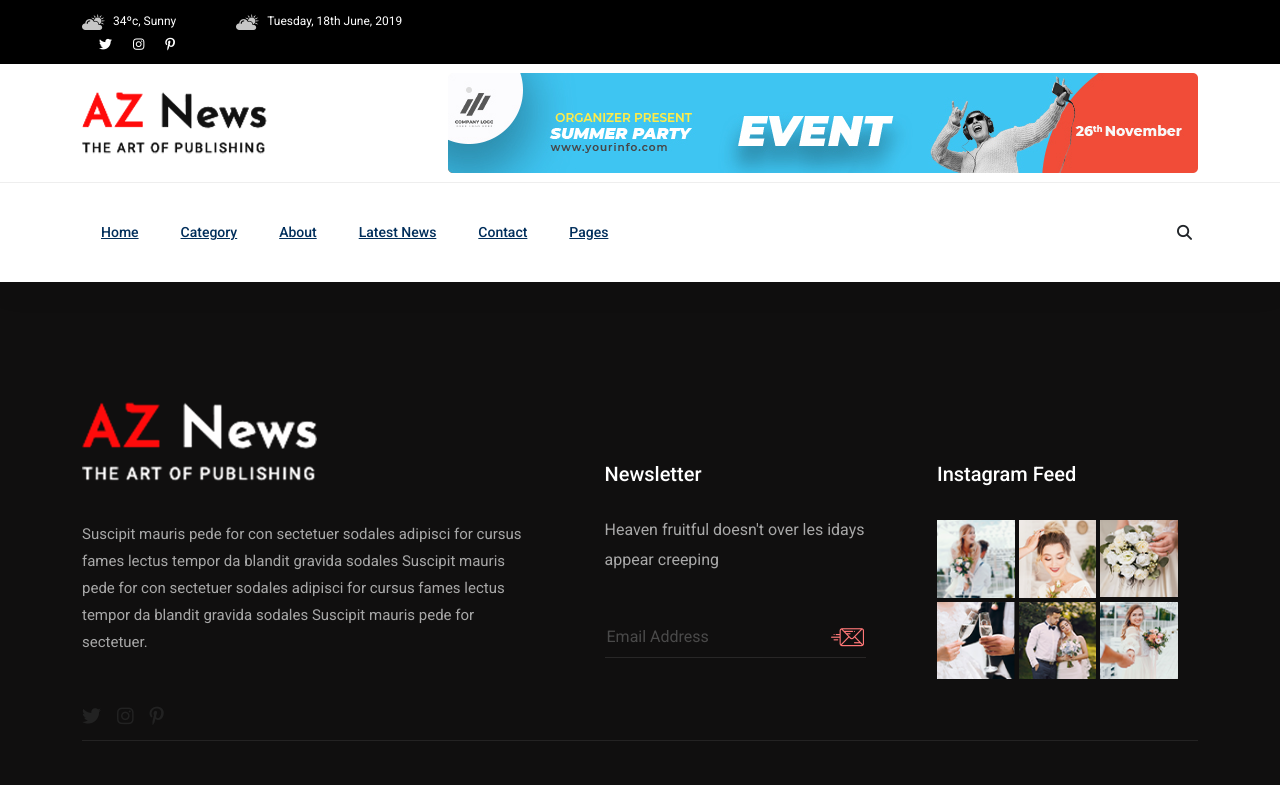
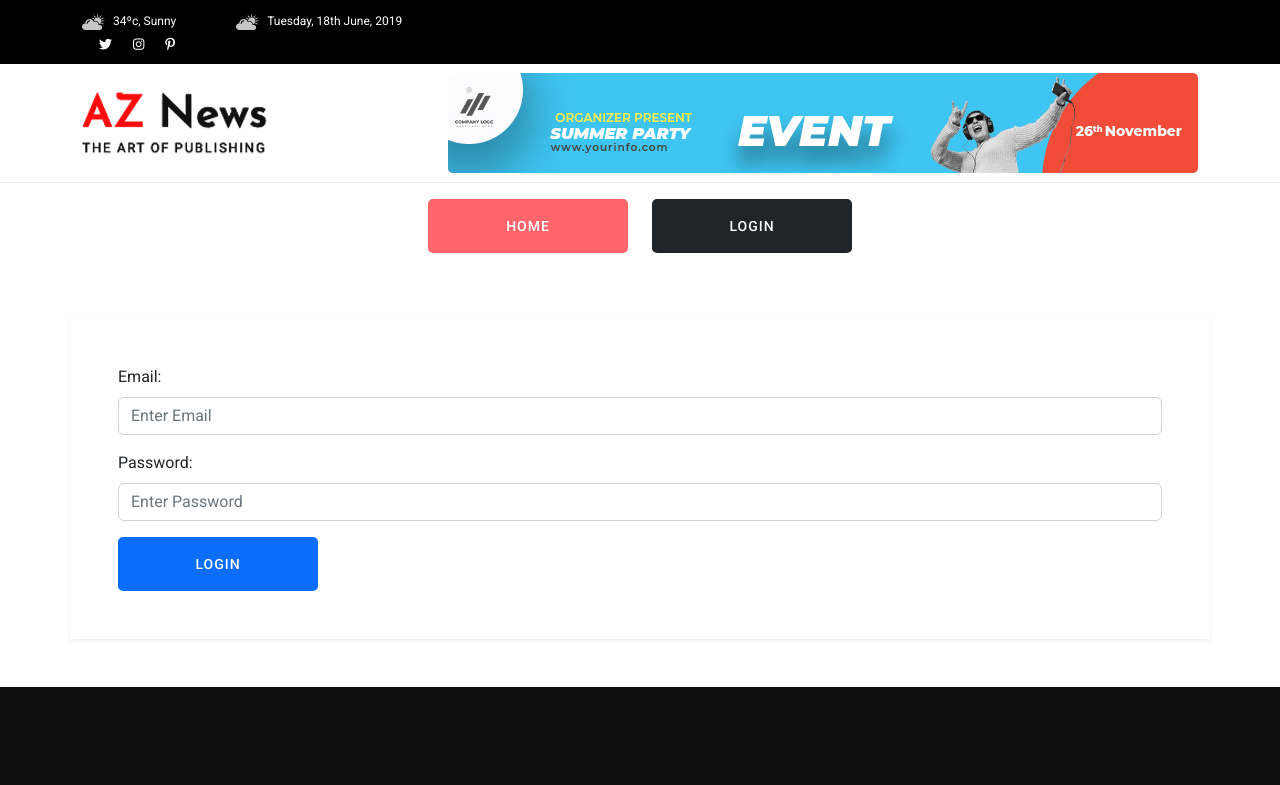
Before and after one commit to kaungthant-w/my_media_client, a Vue app: page /login in a window 1280 px wide. Shown: the top 785 px of the page. Built offline with nearby package versions, Linux system fonts and the light colour scheme.

Commit message:
38_-_Login_Process_with_API and 37_-_Login_UI

```diff
--- a/public/index.html
+++ b/public/index.html
@@ -90,37 +90,6 @@
                                 <!-- sticky -->
                                 <div class="sticky-logo">
                                     <a href="index.html"><img src="assets/img/logo/logo.png" alt="" /></a>
-                                </div>
-                                <!-- Main-menu -->
-                                <div class="main-menu d-none d-md-block">
-                                    <nav>
-                                        <ul id="navigation">
-                                            <li><a href="index.html">Home</a></li>
-                                            <li><a href="categori.html">Category</a></li>
-                                            <li><a href="about.html">About</a></li>
-                                            <li><a href="latest_news.html">Latest News</a></li>
-                                            <li><a href="contact.html">Contact</a></li>
-                                            <li>
-                                                <a href="details.html">Pages</a>
-                                                <ul class="submenu">
-                                                    <li><a href="elements.html">Element</a></li>
-                                                    <li><a href="blog.html">Blog</a></li>
-                                                    <li><a href="single-blog.html">Blog Details</a></li>
-                                                    <li><a href="details.html">Categori Details</a></li>
-                                                </ul>
-                                            </li>
-                                        </ul>
-                                    </nav>
-                                </div>
-                            </div>
-                            <div class="col-xl-2 col-lg-2 col-md-4">
-                                <div class="header-right-btn f-right d-none d-lg-block">
-                                    <i class="fas fa-search special-tag"></i>
-                                    <div class="search-box">
-                                        <form action="details.html">
-                                            <input type="text" placeholder="Search" />
-                                        </form>
-                                    </div>
                                 </div>
                             </div>
                             <!-- Mobile Menu -->
--- a/src/js/homePage.js
+++ b/src/js/homePage.js
@@ -57,6 +57,18 @@ import axios from 'axios'
                 });
             },
 
+            home() {
+                this.$router.push({
+                    name : 'home'
+                })
+            },
+
+            loginPage() {
+                this.$router.push({
+                    name:'login'
+                })
+            },
+
             categorySearch(searchKey) {
                 let search = {
                     key: searchKey,
--- /dev/null
+++ b/src/js/login.js
@@ -0,0 +1,43 @@
+import axios from 'axios';
+export default {
+    name :"LoginPage",
+    data() {
+        return {
+            userData: {
+                email:"",
+                password:"",
+            }
+        }
+    },
+    methods: {
+        loginPage() {
+            this.$router.push({
+                name:'login'
+            })
+        },
+        home() {
+            this.$router.push({
+                name : 'home'
+            });
+        },
+
+        accountLogin() {
+            // console.log(this.userData.email);
+            axios.post("http://127.0.0.1:8000/api/user/login ", this.userData)
+            .then(response => {
+                // console.log(response.data);
+                // console.log(response.data.toekn);
+                if(response.data.toekn == null) {
+                    console.log("There is no user");
+                } else {
+                    console.log("login success");
+                }
+            })
+            .catch(error => {
+                console.log(error);
+            })
+
+        }
+
+    }
+ }
--- a/src/js/newDetails.js
+++ b/src/js/newDetails.js
@@ -33,6 +33,18 @@ export default {
             })
 
         },
+        home() {
+            this.$router.push({
+                name : 'home'
+            })
+        },
+
+        loginPage() {
+            this.$router.push({
+                name:'login'
+            })
+        },
+
     },
 
     mounted () {
--- a/src/router/index.ts
+++ b/src/router/index.ts
@@ -17,6 +17,11 @@ const routes: Array<RouteRecordRaw> = [
     path:'/newsDetails',
     name:'newsDetails',
     component:()=> import('../views/NewsDetails.vue')
+  },
+  {
+    path:'/login',
+    name:'login',
+    component:()=> import('../views/LoginPage.vue')
   }
 ]
 
--- a/src/views/HomePage.vue
+++ b/src/views/HomePage.vue
@@ -1,4 +1,8 @@
 <template>
+  <div class="d-flex justify-content-center py-3">
+    <div class="btn btn-danger text-white btn-sm me-4" @click="home()">Home</div>
+    <div class="btn bg-dark text-white btn-sm" @click="loginPage()">Login</div>
+  </div>
     <!-- Whats New Start -->
     <section class="whats-news-area pt-50 pb-20">
             <div class="container">
--- /dev/null
+++ b/src/views/LoginPage.vue
@@ -0,0 +1,18 @@
+<template>
+    <div class="d-flex justify-content-center py-3">
+    <div class="btn btn-danger text-white btn-sm me-4" @click="home()">Home</div>
+    <div class="btn bg-dark text-white btn-sm" @click="loginPage()">Login</div>
+  </div>
+    <div class="container my-5 p-5 shadow-sm">
+        <div class="form-group mb-3">
+            <label for="email" class="form-label">Email:</label>
+            <input type="email" class="form-control" id="email" placeholder="Enter Email" v-model="userData.email">
+        </div>
+        <div class="form-group mb-3">
+            <label for="password" class="form-label">Password:</label>
+            <input type="password" id="password" class="form-control" placeholder="Enter Password" v-model="userData.password">
+        </div>
+        <button type="button" @click="accountLogin()" class="btn bg-primary">Login</button>
+    </div>
+</template>
+<script src="../js/login.js"></script>
--- a/src/views/NewsDetails.vue
+++ b/src/views/NewsDetails.vue
@@ -1,4 +1,8 @@
 <template>
+    <div class="d-flex justify-content-center py-3">
+    <div class="btn btn-danger text-white btn-sm me-4" @click="home()">Home</div>
+    <div class="btn bg-dark text-white btn-sm" @click="loginPage()">Login</div>
+  </div>
     <div>
         <main>
         <!-- About US Start -->
@@ -32,8 +36,6 @@
                                     <h3>{{posts.title}}</h3>
                                 </div>
                                 <div class="about-prea">
-                                    <p class="about-pera1 mb-25">Moms are like…buttons? Moms are like glue. Moms are like pizza crusts. Moms are the ones who make sure things happen—from birth to school lunch.</p>
-                                    <p class="about-pera1 mb-25">Moms are like…buttons? Moms are like glue. Moms are like pizza crusts. Moms are the ones who make sure things happen—from birth to school lunch.</p>
                                     <p class="about-pera1 mb-25">
                                         {{ posts.description }}
                                     </p>
```
